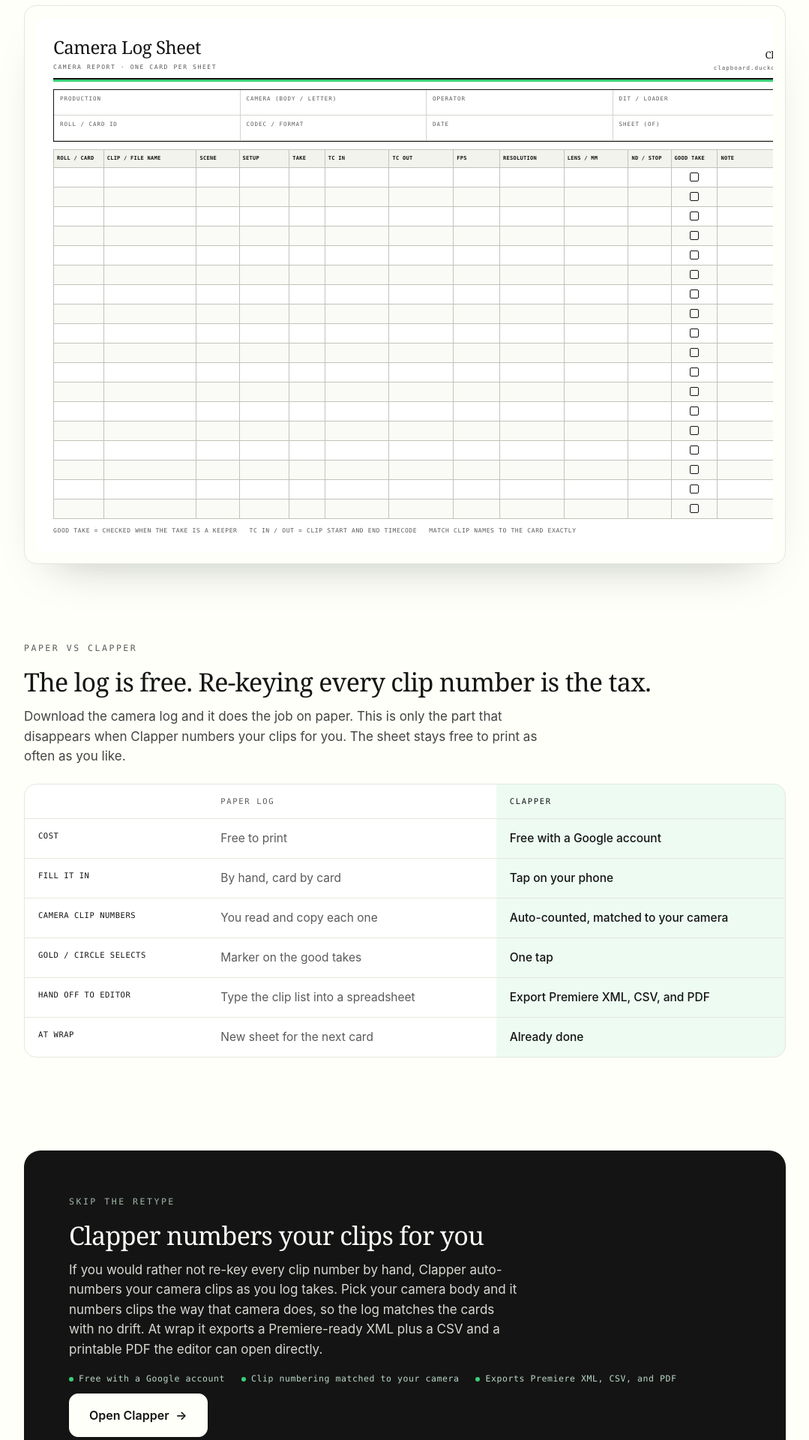
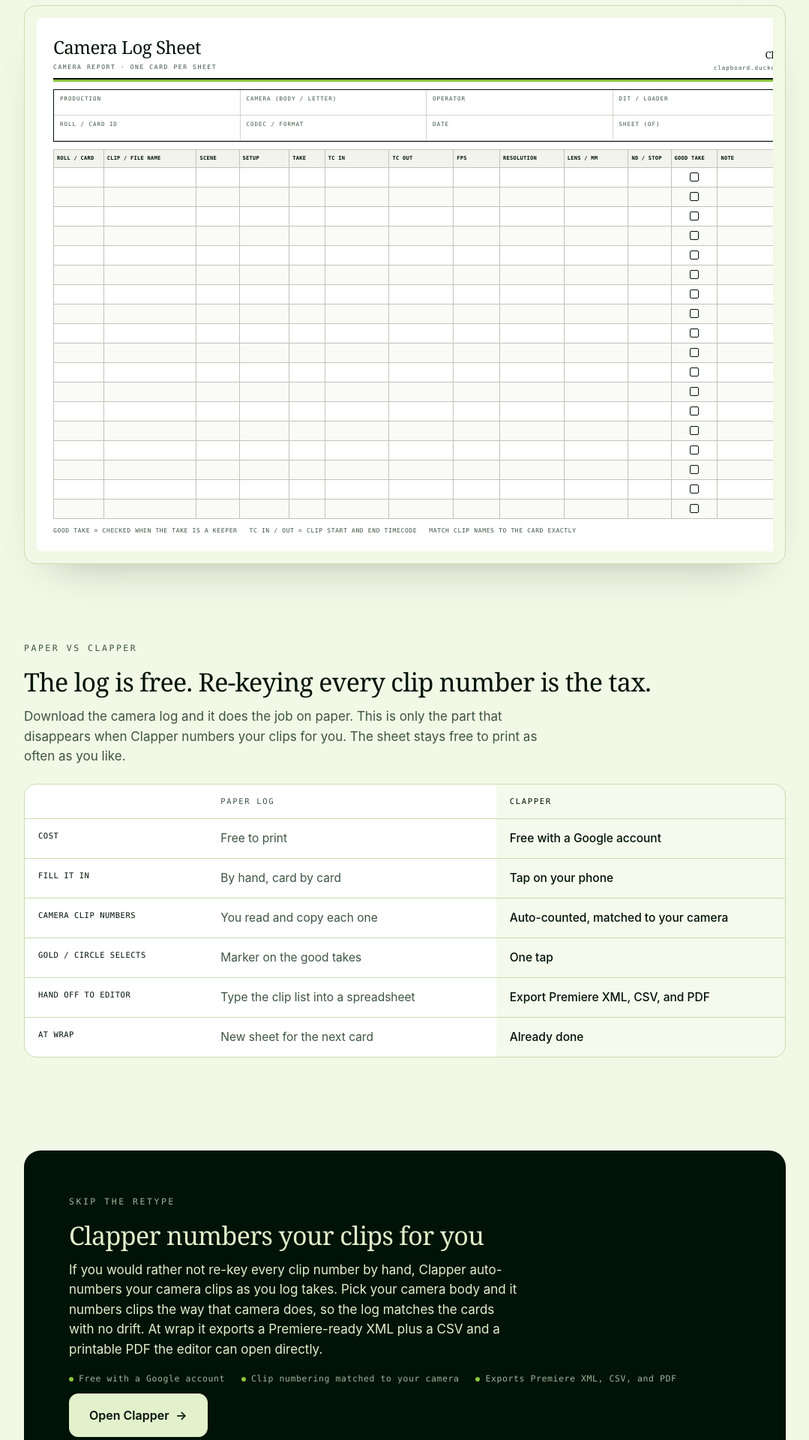
Before and after one commit to kirtan-00/clapper, a Python web app: template landing/templates/camera-log-sheet/index.html in a window 1280 px wide. Shown: the part 1880-3800 px from the top of the page at 75% size, without its empty margins (100-1179 px from the left). Run offline with Jinja, Linux system fonts and the light colour scheme; the template is opened without the code that fills it, so the values that code supplies are empty; some libraries are stand-ins or nearby versions.

Commit message:
feat(landing): the camera log sheet template moves onto the green palette
Same eight tokens and the same three-tier dark mode structure as the
homepage and the legal page. Two things are specific to this page:

The embedded print-sheet preview (#printSheet and everything inside
it) stays pinned to paper white regardless of site theme, on purpose -
it is a simulation of a physical printed page, and a printed page
looks the same whether the screen around it is light or dark. Only the
sheet's accent stripe and the surrounding chrome (frame, comparison
table, CTA) pick up the new palette.

The "Clapper numbers your clips for you" promo card hardcoded its
child text colors (kicker, paragraph, list items) assuming a permanent
dark background, but the background itself was wired to the flipping
--ink token. Dark mode would have inverted the card to a light
background while those children stayed near-white, making them
unreadable. Pinning the whole card - same move as the homepage's
closing CTA - keeps it legible in both themes instead of only one.

```diff
--- a/landing/templates/camera-log-sheet/index.html
+++ b/landing/templates/camera-log-sheet/index.html
@@ -3,7 +3,8 @@
 <head>
 <meta charset="UTF-8" />
 <meta name="viewport" content="width=device-width, initial-scale=1.0, viewport-fit=cover" />
-<meta name="theme-color" content="#FDFFF8" />
+<meta name="theme-color" content="#F2F8E6" media="(prefers-color-scheme: light)" />
+<meta name="theme-color" content="#011207" media="(prefers-color-scheme: dark)" />
 
 <link rel="icon" type="image/svg+xml" href="/favicon.svg" />
 <link rel="icon" type="image/png" sizes="32x32" href="/favicon-32.png" />
@@ -50,12 +51,23 @@
 
 <style>
   :root{
-    --ivory:#FDFFF8; --ink:#151414; --grey:#5A5A5A; --hair:#E6E7DF;
-    --green:#38D178; --gold:#E3B24A; --paper:#FFFFFF;
+    --ivory:#F2F8E6; --ink:#011207; --grey:#3D5442; --hair:#C9DDAE;
+    --green:#8BC53D; --gold:#E3B24A; --paper:#FFFFFF; --card:#FFFFFF;
     --serif:"Source Serif 4",Georgia,"Times New Roman",serif;
     --sans:"Hanken Grotesk",-apple-system,system-ui,"Helvetica Neue",Arial,sans-serif;
     --mono:"IBM Plex Mono",ui-monospace,Menlo,monospace;
     --ease:cubic-bezier(.4,0,.2,1);
+  }
+  /* --paper stays a single pinned value in both blocks below: it is the physical sheet
+     preview, not page chrome, and a printed page reads the same whether the screen
+     around it is light or dark. */
+  @media(prefers-color-scheme:dark){
+    :root:not([data-theme="light"]){
+      --ivory:#011207; --ink:#E2F0CC; --grey:#9DB59A; --hair:#0C3D1C; --card:#012F13;
+    }
+  }
+  :root[data-theme="dark"]{
+    --ivory:#011207; --ink:#E2F0CC; --grey:#9DB59A; --hair:#0C3D1C; --card:#012F13;
   }
   *,*::before,*::after{box-sizing:border-box}
   html,body{margin:0;padding:0}
@@ -87,7 +99,7 @@
 
   section{padding:52px 0}
   .hero{padding:60px 0 34px}
-  .lede{font-size:clamp(18px,2vw,21px);color:#333;max-width:60ch}
+  .lede{font-size:clamp(18px,2vw,21px);color:var(--grey);max-width:60ch}
   .dl-row{display:flex;flex-wrap:wrap;gap:12px;margin-top:28px;align-items:center}
   .dl-note{font-family:var(--mono);font-size:11.5px;letter-spacing:.06em;color:var(--grey);margin:6px 0 0;width:100%}
 
@@ -97,24 +109,24 @@
   .field-list{list-style:none;margin:0;padding:0}
   .field-list li{padding:11px 0;border-bottom:1px solid var(--hair);display:flex;gap:12px;align-items:baseline}
   .field-list li b{font-family:var(--mono);font-size:11.5px;letter-spacing:.06em;text-transform:uppercase;color:var(--ink);flex:0 0 132px}
-  .field-list li span{color:#444;font-size:15.5px}
+  .field-list li span{color:var(--grey);font-size:15.5px}
 
   ol.steps{list-style:none;margin:0;padding:0;counter-reset:s}
   ol.steps li{position:relative;padding:0 0 22px 52px;counter-increment:s}
   ol.steps li::before{content:counter(s);position:absolute;left:0;top:-2px;width:34px;height:34px;border-radius:50%;border:1px solid var(--ink);display:flex;align-items:center;justify-content:center;font-family:var(--mono);font-size:14px}
   ol.steps li h3{margin-bottom:3px}
-  ol.steps li p{margin:0;color:#444;font-size:15.5px}
+  ol.steps li p{margin:0;color:var(--grey);font-size:15.5px}
 
-  .sheet-frame{border:1px solid var(--hair);border-radius:16px;background:var(--ivory);padding:16px;box-shadow:0 30px 60px -40px rgba(21,20,20,.35)}
+  .sheet-frame{border:1px solid var(--hair);border-radius:16px;background:var(--ivory);padding:16px;box-shadow:0 30px 60px -40px rgba(1,18,7,.35)}
   .sheet-scroll{overflow-x:auto}
-  #printSheet{background:var(--paper);color:#141313;min-width:1040px;padding:20px 22px;border-radius:8px}
-  .sh-mast{display:flex;align-items:flex-end;justify-content:space-between;border-bottom:2px solid #141313;padding-bottom:8px}
+  #printSheet{background:var(--paper);color:#011207;min-width:1040px;padding:20px 22px;border-radius:8px}
+  .sh-mast{display:flex;align-items:flex-end;justify-content:space-between;border-bottom:2px solid #011207;padding-bottom:8px}
   .sh-mast .t{font-family:var(--serif);font-size:24px}
   .sh-mast .s{font-family:var(--mono);font-size:8px;letter-spacing:.2em;text-transform:uppercase;color:var(--grey);margin-top:3px}
   .sh-brand{font-family:var(--serif);font-size:13px;text-align:right}
   .sh-brand .u{display:block;font-family:var(--mono);font-size:7.5px;letter-spacing:.13em;color:var(--grey);margin-top:2px}
   .sh-accent{height:3px;background:var(--green);margin:0 0 10px}
-  .sh-head{display:grid;grid-template-columns:repeat(4,1fr);border:1px solid #141313;margin-bottom:10px}
+  .sh-head{display:grid;grid-template-columns:repeat(4,1fr);border:1px solid #011207;margin-bottom:10px}
   .sh-head .f{border-right:1px solid #d3d4cc;border-bottom:1px solid #d3d4cc;padding:6px 8px;min-height:34px}
   .sh-head .f:nth-child(4n){border-right:0}
   .sh-head .f label{font-family:var(--mono);font-size:7.5px;letter-spacing:.13em;text-transform:uppercase;color:var(--grey);display:block}
@@ -124,29 +136,29 @@
   table.sh tbody td{height:26px;padding:2px 4px}
   table.sh tbody tr:nth-child(even) td{background:#fafbf6}
   td.chk{text-align:center}
-  .box{display:inline-block;width:12px;height:12px;border:1.4px solid #141313;border-radius:2px;margin-top:3px}
+  .box{display:inline-block;width:12px;height:12px;border:1.4px solid #011207;border-radius:2px;margin-top:3px}
   .sh-legend{display:flex;flex-wrap:wrap;gap:16px;margin-top:10px;font-family:var(--mono);font-size:8px;letter-spacing:.08em;text-transform:uppercase;color:var(--grey);align-items:center}
 
   /* paper vs clapper comparison */
-  .cmp-wrap{border:1px solid var(--hair);border-radius:16px;overflow-x:auto;margin-top:24px;background:var(--paper)}
+  .cmp-wrap{border:1px solid var(--hair);border-radius:16px;overflow-x:auto;margin-top:24px;background:var(--card)}
   table.cmp{width:100%;min-width:520px;border-collapse:collapse;font-size:15.5px}
   table.cmp th,table.cmp td{text-align:left;padding:14px 18px;border-bottom:1px solid var(--hair);vertical-align:top}
   table.cmp tbody tr:last-child td{border-bottom:0}
   table.cmp thead th{font-family:var(--mono);font-size:10.5px;letter-spacing:.16em;text-transform:uppercase;color:var(--grey);font-weight:400}
   table.cmp thead th.col-clap{color:var(--ink)}
   table.cmp .feat{font-family:var(--mono);font-size:10.5px;letter-spacing:.05em;text-transform:uppercase;color:var(--ink);width:24%}
-  table.cmp .paper{color:#5A5A5A;width:38%}
+  table.cmp .paper{color:var(--grey);width:38%}
   table.cmp td.col-clap{width:38%;color:var(--ink);font-weight:500}
-  table.cmp .col-clap{background:rgba(56,209,120,.09)}
+  table.cmp .col-clap{background:rgba(139,197,61,.09)}
 
-  .cta{background:var(--ink);color:var(--ivory);border-radius:22px;padding:clamp(34px,5vw,60px);margin:20px 0}
-  .cta .kicker{color:#9fb7a8}
-  .cta h2{color:var(--ivory)}
-  .cta p{color:#d7d9d2;max-width:56ch}
-  .cta .btn{background:var(--ivory);color:var(--ink);border-color:var(--ivory);margin-top:10px}
+  .cta{background:#011207;color:#E2F0CC;border-radius:22px;padding:clamp(34px,5vw,60px);margin:20px 0}
+  .cta .kicker{color:#9DB59A}
+  .cta h2{color:#E2F0CC}
+  .cta p{color:#E2F0CC;max-width:56ch}
+  .cta .btn{background:#E2F0CC;color:#011207;border-color:#E2F0CC;margin-top:10px}
   .cta ul{margin:18px 0 0;padding:0;list-style:none;display:flex;flex-wrap:wrap;gap:8px 22px}
-  .cta ul li{font-family:var(--mono);font-size:11.5px;letter-spacing:.05em;color:#b9d9c8;display:flex;align-items:center;gap:7px}
-  .cta ul li::before{content:"";width:6px;height:6px;border-radius:50%;background:var(--green)}
+  .cta ul li{font-family:var(--mono);font-size:11.5px;letter-spacing:.05em;color:#9DB59A;display:flex;align-items:center;gap:7px}
+  .cta ul li::before{content:"";width:6px;height:6px;border-radius:50%;background:#8BC53D}
 
   .more{border-top:1px solid var(--hair)}
   .more h2{font-size:22px}
@@ -163,7 +175,7 @@
   footer.foot .flinks a{font-family:var(--mono);font-size:11px;letter-spacing:.13em;text-transform:uppercase;color:var(--grey);text-decoration:none;margin-left:18px}
   footer.foot .flinks a:first-child{margin-left:0}
   footer.foot .flinks a:hover{color:var(--ink)}
-  footer.foot .made{font-family:var(--mono);font-size:10.5px;letter-spacing:.14em;text-transform:uppercase;color:#a7a89f}
+  footer.foot .made{font-family:var(--mono);font-size:10.5px;letter-spacing:.14em;text-transform:uppercase;color:var(--grey)}
   footer.foot .copy{max-width:1060px;margin:14px auto 0;padding:14px 22px 0;border-top:1px solid var(--hair);font-family:var(--mono);font-size:10.5px;letter-spacing:.04em;color:var(--grey)}
 
   @media print{
@@ -202,7 +214,7 @@
   <header class="topbar">
     <div class="wrap">
       <a class="brandmark" href="https://clapboard.duckdns.org/">
-        <svg width="24" height="24" viewBox="0 0 1024 1024" aria-hidden="true"><rect width="1024" height="1024" rx="230" fill="#111214"/><rect x="150" y="470" width="724" height="372" rx="34" fill="#1b1d20"/><circle cx="792" cy="748" r="52" fill="#57C282"/><g transform="rotate(-16 214 432)"><rect x="150" y="330" width="772" height="176" rx="26" fill="#EFE9DB"/></g><circle cx="214" cy="432" r="30" fill="#57C282"/></svg>
+        <svg width="24" height="24" viewBox="0 0 1024 1024" aria-hidden="true"><rect width="1024" height="1024" rx="230" fill="var(--ink)"/><rect x="150" y="470" width="724" height="372" rx="34" fill="var(--ink)"/><circle cx="792" cy="748" r="52" fill="var(--green)"/><g transform="rotate(-16 214 432)"><rect x="150" y="330" width="772" height="176" rx="26" fill="var(--ivory)"/></g><circle cx="214" cy="432" r="30" fill="var(--green)"/></svg>
         Clapper
       </a>
       <a class="topnav" href="https://clapboard.duckdns.org/">Open the app &rarr;</a>
@@ -229,7 +241,7 @@
       <div class="wrap">
         <h2>What a camera log sheet is</h2>
         <p class="lede" style="max-width:70ch">A camera log, or camera report, is the record the camera department keeps of what each card holds. It ties every clip file name to a scene, setup, and take, and notes the technical detail, timecode, frame rate, resolution, lens, so the DIT can offload cleanly and the editor can match footage to the script without opening every clip to check.</p>
-        <p style="max-width:70ch;color:#444">The one rule that matters most: the clip name on the sheet has to match the clip name on the card exactly. Get that right and the whole downstream chain, offload, sync, edit, lines up on its own.</p>
+        <p style="max-width:70ch;color:var(--grey)">The one rule that matters most: the clip name on the sheet has to match the clip name on the card exactly. Get that right and the whole downstream chain, offload, sync, edit, lines up on its own.</p>
       </div>
     </section>
 
@@ -266,14 +278,14 @@
     <section style="padding-top:8px">
       <div class="wrap">
         <h2>When to use it</h2>
-        <p style="max-width:70ch;color:#444">Use it any time you are shooting to cards and someone has to account for them: narrative, documentary, commercial, or multi-camera. Start a fresh sheet for every card, keep it with the camera or the DIT cart, and hand it off at wrap with the media. When a card comes up short or a clip goes missing, this sheet is the paper trail that finds it.</p>
+        <p style="max-width:70ch;color:var(--grey)">Use it any time you are shooting to cards and someone has to account for them: narrative, documentary, commercial, or multi-camera. Start a fresh sheet for every card, keep it with the camera or the DIT cart, and hand it off at wrap with the media. When a card comes up short or a clip goes missing, this sheet is the paper trail that finds it.</p>
       </div>
     </section>
 
     <section class="sheet-section" style="padding-top:8px">
       <div class="wrap">
         <h2>Preview and print</h2>
-        <p style="color:#444;margin-bottom:22px">This is the exact sheet in the PDF. Print it as is, or hit Print this sheet above.</p>
+        <p style="color:var(--grey);margin-bottom:22px">This is the exact sheet in the PDF. Print it as is, or hit Print this sheet above.</p>
         <div class="sheet-frame">
           <div class="sheet-scroll">
             <div id="printSheet">
@@ -332,7 +344,7 @@
       <div class="wrap">
         <p class="kicker">Paper vs Clapper</p>
         <h2 class="serif">The log is free. Re-keying every clip number is the tax.</h2>
-        <p style="max-width:64ch;color:#444">Download the camera log and it does the job on paper. This is only the part that disappears when Clapper numbers your clips for you. The sheet stays free to print as often as you like.</p>
+        <p style="max-width:64ch;color:var(--grey)">Download the camera log and it does the job on paper. This is only the part that disappears when Clapper numbers your clips for you. The sheet stays free to print as often as you like.</p>
         <div class="cmp-wrap">
           <table class="cmp">
             <thead>
@@ -387,7 +399,7 @@
   <footer class="foot">
     <div class="wrap">
       <span class="fm">
-        <svg width="20" height="20" viewBox="0 0 1024 1024" aria-hidden="true"><rect width="1024" height="1024" rx="230" fill="#111214"/><rect x="150" y="470" width="724" height="372" rx="34" fill="#1b1d20"/><circle cx="792" cy="748" r="52" fill="#57C282"/><g transform="rotate(-16 214 432)"><rect x="150" y="330" width="772" height="176" rx="26" fill="#EFE9DB"/></g><circle cx="214" cy="432" r="30" fill="#57C282"/></svg>
+        <svg width="20" height="20" viewBox="0 0 1024 1024" aria-hidden="true"><rect width="1024" height="1024" rx="230" fill="var(--ink)"/><rect x="150" y="470" width="724" height="372" rx="34" fill="var(--ink)"/><circle cx="792" cy="748" r="52" fill="var(--green)"/><g transform="rotate(-16 214 432)"><rect x="150" y="330" width="772" height="176" rx="26" fill="var(--ivory)"/></g><circle cx="214" cy="432" r="30" fill="var(--green)"/></svg>
         Clapper
       </span>
       <span class="flinks">
```
